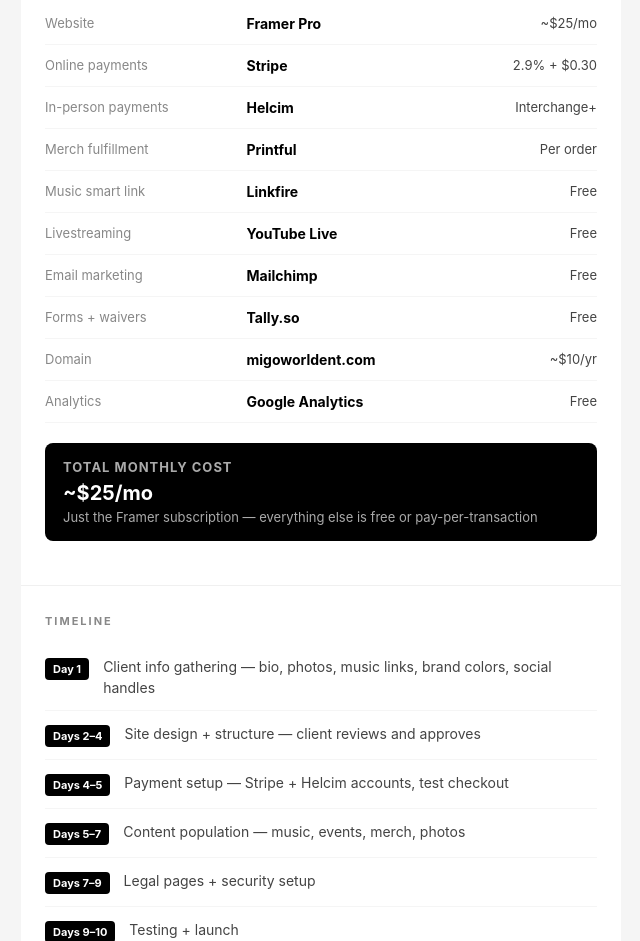
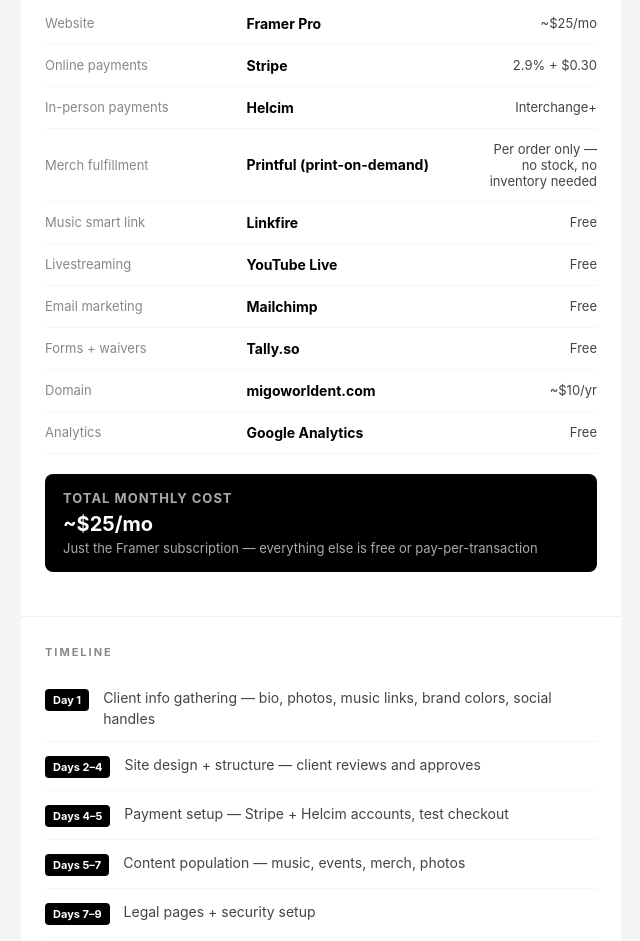
Before and after one commit to degeneratez956/Public-Work, a plain HTML site: page migo-world/project-brief.html in a window 1280 px wide. Shown: the part 4954-5895 px from the top of the page, without its empty margins (319-959 px from the left). Drawn offline with Linux system fonts and the light colour scheme.

Commit message:
update: clarify Printful as print-on-demand, no inventory needed

```diff
--- a/migo-world/project-brief.html
+++ b/migo-world/project-brief.html
@@ -310,7 +310,7 @@
     <div class="stack-row"><span class="stack-function">Website</span><span class="stack-tool">Framer Pro</span><span class="stack-cost">~$25/mo</span></div>
     <div class="stack-row"><span class="stack-function">Online payments</span><span class="stack-tool">Stripe</span><span class="stack-cost">2.9% + $0.30</span></div>
     <div class="stack-row"><span class="stack-function">In-person payments</span><span class="stack-tool">Helcim</span><span class="stack-cost">Interchange+</span></div>
-    <div class="stack-row"><span class="stack-function">Merch fulfillment</span><span class="stack-tool">Printful</span><span class="stack-cost">Per order</span></div>
+    <div class="stack-row"><span class="stack-function">Merch fulfillment</span><span class="stack-tool">Printful (print-on-demand)</span><span class="stack-cost">Per order only — no stock, no inventory needed</span></div>
     <div class="stack-row"><span class="stack-function">Music smart link</span><span class="stack-tool">Linkfire</span><span class="stack-cost">Free</span></div>
     <div class="stack-row"><span class="stack-function">Livestreaming</span><span class="stack-tool">YouTube Live</span><span class="stack-cost">Free</span></div>
     <div class="stack-row"><span class="stack-function">Email marketing</span><span class="stack-tool">Mailchimp</span><span class="stack-cost">Free</span></div>
```
